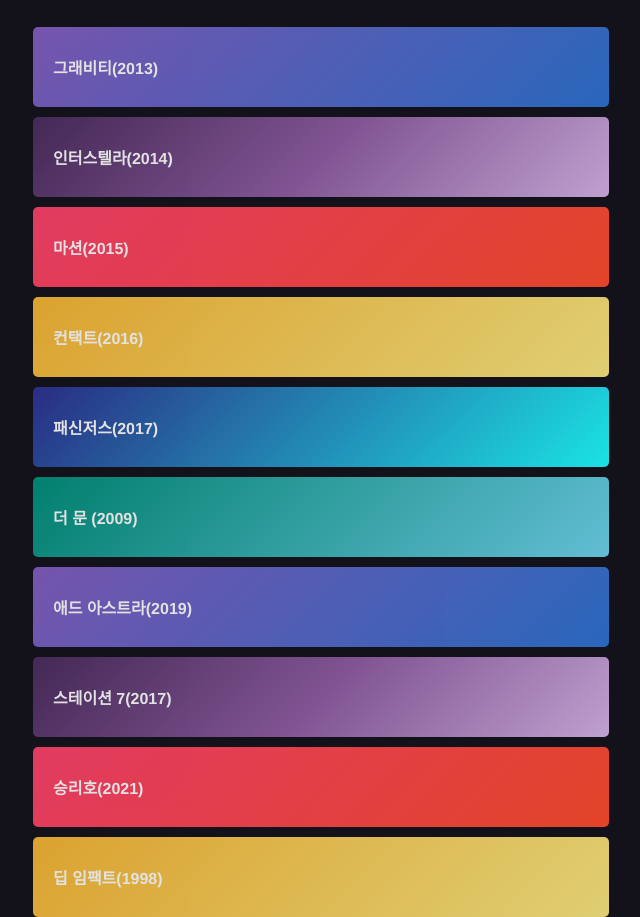
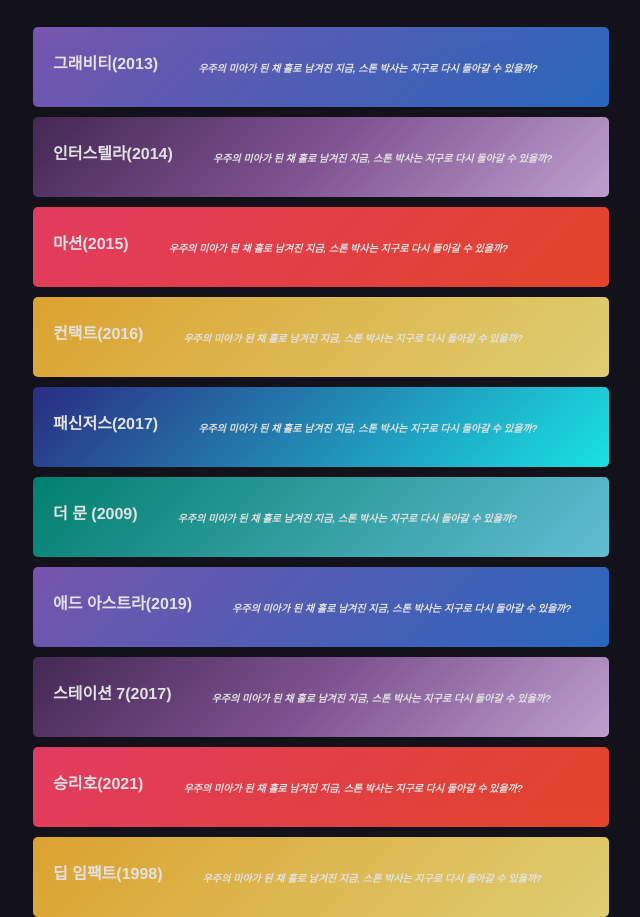
Before and after one commit to hyuyu1012/2025-1-GWNU-WP, a plain HTML site: page collection_page/0_collection.html in a window 1280 px wide. Shown: the part 209-1126 px from the top of the page, without its empty margins (319-959 px from the left). Drawn offline with Linux system fonts and the light colour scheme.

Commit message:
collection 정렬 전

```diff
--- a/collection_page/0_collection.css
+++ b/collection_page/0_collection.css
@@ -148,7 +148,6 @@ main {
   display: flex;
   justify-content: start;
   align-items: center;
-  text-align: center;
   width: 45%;
   height: 80px;
   border-radius: 5px;
@@ -156,6 +155,16 @@ main {
   min-width: 530px;
   padding-left: 20px;
   font-weight: bold;
+}
+
+.title {
+
+}
+
+.sub {
+  margin-left: 40px;
+  font-size: 10px;
+  font-style: italic;
 }
 
 
--- a/collection_page/0_collection.html
+++ b/collection_page/0_collection.html
@@ -31,34 +31,46 @@
 
         <div class="wrap">
           <div class="box1 movie">
-            그래비티(2013)
+
+            <div class="title">그래비티(2013)</div>
+            <div class="sub">우주의 미아가 된 채 홀로 남겨진 지금, 스톤 박사는 지구로 다시 돌아갈 수 있을까?</div>
           </div>
           <div class="box2 movie">
-            인터스텔라(2014)
+
+            <div class="title">인터스텔라(2014)</div>
+            <div class="sub">우주의 미아가 된 채 홀로 남겨진 지금, 스톤 박사는 지구로 다시 돌아갈 수 있을까?</div>
           </div>
           <div class="box3 movie">
-            마션(2015)
+            <div class="title">마션(2015)</div>
+            <div class="sub">우주의 미아가 된 채 홀로 남겨진 지금, 스톤 박사는 지구로 다시 돌아갈 수 있을까?</div>
           </div>
           <div class="box4 movie">
-            컨택트(2016)
+            <div class="title">컨택트(2016)</div>
+            <div class="sub">우주의 미아가 된 채 홀로 남겨진 지금, 스톤 박사는 지구로 다시 돌아갈 수 있을까?</div>
           </div>
           <div class="box5 movie">
-            패신저스(2017)
+            <div class="title">패신저스(2017)</div>
+            <div class="sub">우주의 미아가 된 채 홀로 남겨진 지금, 스톤 박사는 지구로 다시 돌아갈 수 있을까?</div>
           </div>
           <div class="box6 movie">
-            더 문 (2009)
+            <div class="title">더 문 (2009)</div>
+            <div class="sub">우주의 미아가 된 채 홀로 남겨진 지금, 스톤 박사는 지구로 다시 돌아갈 수 있을까?</div>
           </div>
           <div class="box1 movie">
-            애드 아스트라(2019)
+            <div class="title">애드 아스트라(2019)</div>
+            <div class="sub">우주의 미아가 된 채 홀로 남겨진 지금, 스톤 박사는 지구로 다시 돌아갈 수 있을까?</div>
           </div>
           <div class="box2 movie">
-            스테이션 7(2017)
+            <div class="title">스테이션 7(2017)</div>
+            <div class="sub">우주의 미아가 된 채 홀로 남겨진 지금, 스톤 박사는 지구로 다시 돌아갈 수 있을까?</div>
           </div>
           <div class="box3 movie">
-            승리호(2021)
+            <div class="title">승리호(2021)</div>
+            <div class="sub">우주의 미아가 된 채 홀로 남겨진 지금, 스톤 박사는 지구로 다시 돌아갈 수 있을까?</div>
           </div>
           <div class="box4 movie">
-            딥 임팩트(1998)
+            <div class="title">딥 임팩트(1998)</div>
+            <div class="sub">우주의 미아가 된 채 홀로 남겨진 지금, 스톤 박사는 지구로 다시 돌아갈 수 있을까?</div>
           </div>
         </div>
       </main>
--- a/review_page/review.css
+++ b/review_page/review.css
@@ -130,7 +130,7 @@ main {
 
 .title{
   text-align:center;
-  color:#81d4fa;
+  color:#ffffff;
   margin-top: 20px;
   margin-bottom:30px;
 }
```
